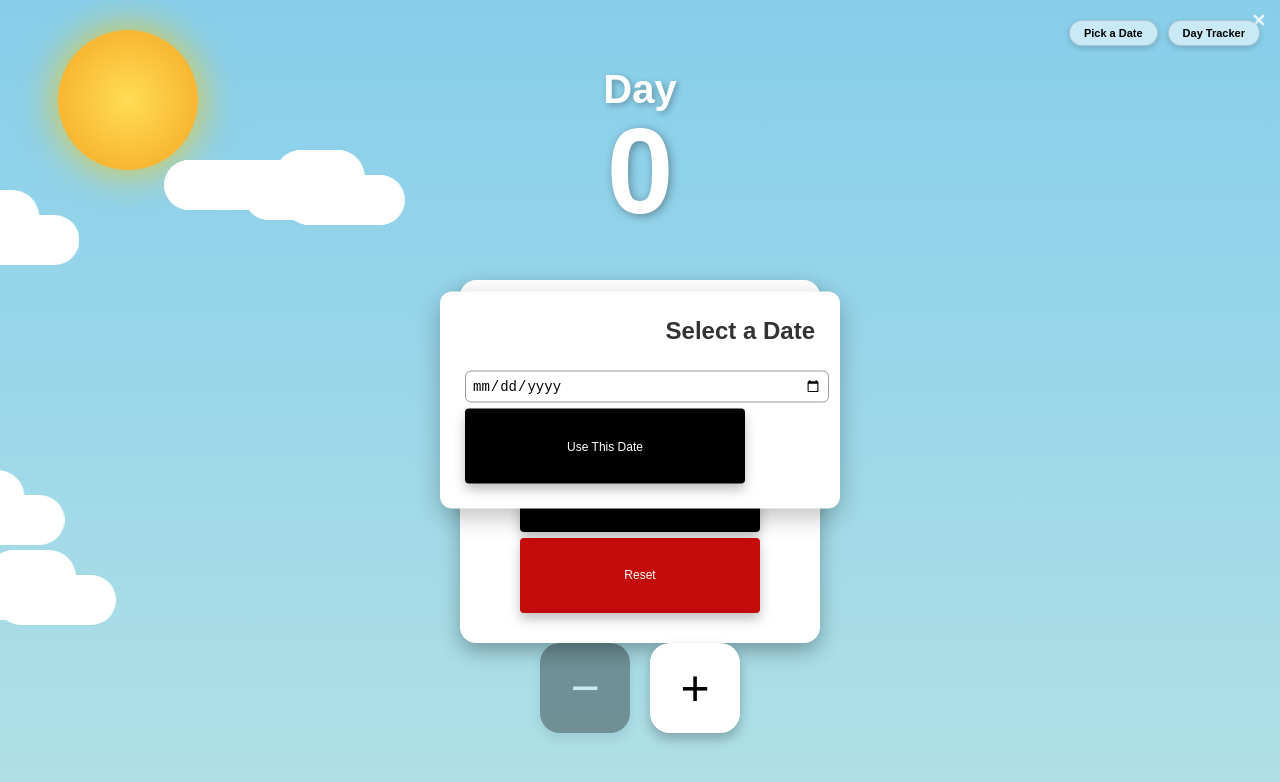
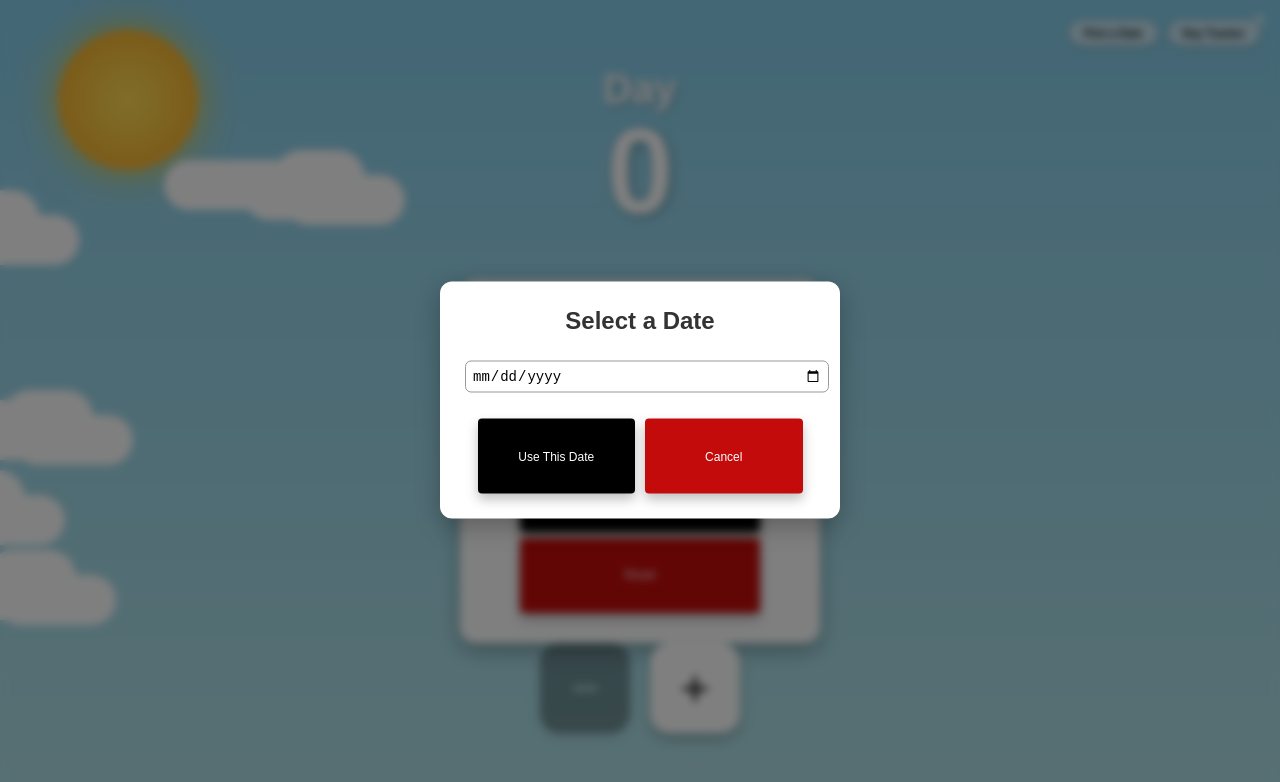
Before and after one commit to XZAHN/Day-Tracker, a website: page index.html in a window 1280 px wide. Both pictures are taken after a click on the button "Pick a Date". Drawn offline with Linux system fonts and the light colour scheme; no server answers.

Commit message:
iterations

```diff
--- a/index.html
+++ b/index.html
@@ -229,6 +229,7 @@
   border-radius: 12px;
   z-index: 9999;
   box-shadow: 0 8px 25px rgba(0,0,0,0.25);
+  text-align: center;
 }
 
 /* MODAL BOX */
@@ -371,19 +372,20 @@ button:active {
   width: 100vw;
   height: 100vh;
   background: rgba(0, 0, 0, 0.5);
+  backdrop-filter: blur(4px);
   z-index: 900;
 }
 
 .close-x {
+  position: absolute;
+  top: 10px;
+  right: 14px;
   font-size: 22px;
   cursor: pointer;
-  float: right;
 }
 
 .modal-header {
-  display: flex;
-  justify-content: space-between;
-  align-items: center;
+  position: relative;
   margin-bottom: 20px;
 }
 
@@ -392,11 +394,22 @@ button:active {
   color: #333;
 }
 
+.modal-buttons {
+  display: flex;
+  gap: 10px;
+  justify-content: center;
+  margin-top: 20px;
+}
+
+.modal-buttons .save-btn,
+.modal-buttons .reset-btn {
+  width: 45%;
+}
+
   </style>
 </head>
 
 <body class="day">
-  <div id="overlay"></div>
 
 
   <!-- SUN & MOON ARC PATH WRAPPERS -->
@@ -446,7 +459,10 @@ button:active {
 
   <input type="date" id="targetDateInput" class="date-input">
 
-  <button id="useDateBtn" class="save-btn">Use This Date</button>
+  <div class="modal-buttons">
+    <button id="useDateBtn" class="save-btn">Use This Date</button>
+    <button id="cancelDateBtn" class="reset-btn">Cancel</button>
+  </div>
 </div>
 
 
@@ -485,6 +501,7 @@ const datePickerModal = document.getElementById("datePickerModal");
 const overlay = document.getElementById("overlay");
 const closeDatePicker = document.getElementById("closeDatePicker");
 const useDateBtn = document.getElementById("useDateBtn");
+const cancelDateBtn = document.getElementById("cancelDateBtn");
 const targetDateInput = document.getElementById("targetDateInput");
 
 // Open date picker modal
@@ -507,6 +524,12 @@ modalCloseX.onclick = () => {
 
 // Close date picker modal
 closeDatePicker.onclick = () => {
+  overlay.style.display = "none";
+  datePickerModal.style.display = "none";
+};
+
+// Cancel date picker
+cancelDateBtn.onclick = () => {
   overlay.style.display = "none";
   datePickerModal.style.display = "none";
 };
```
